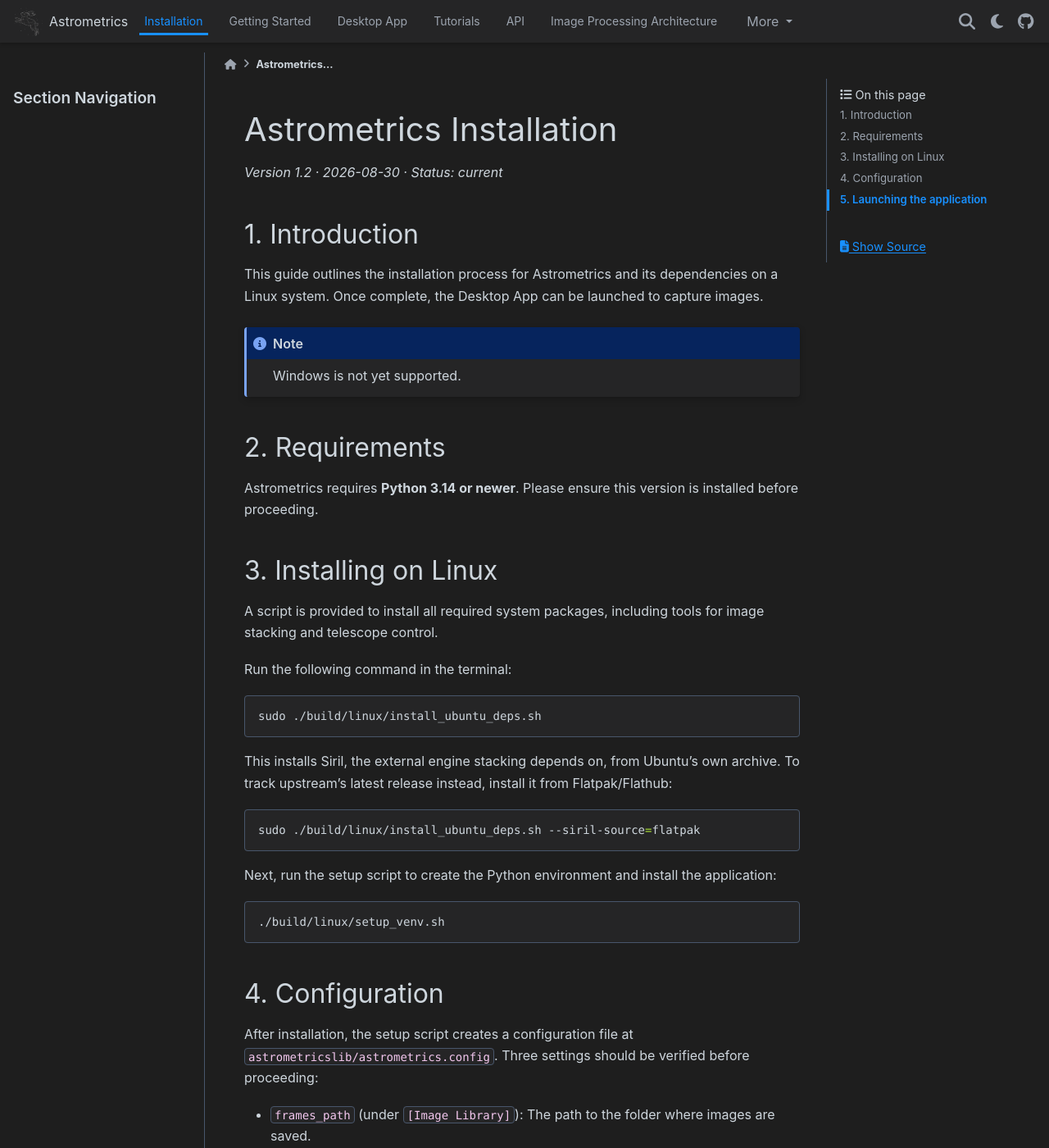
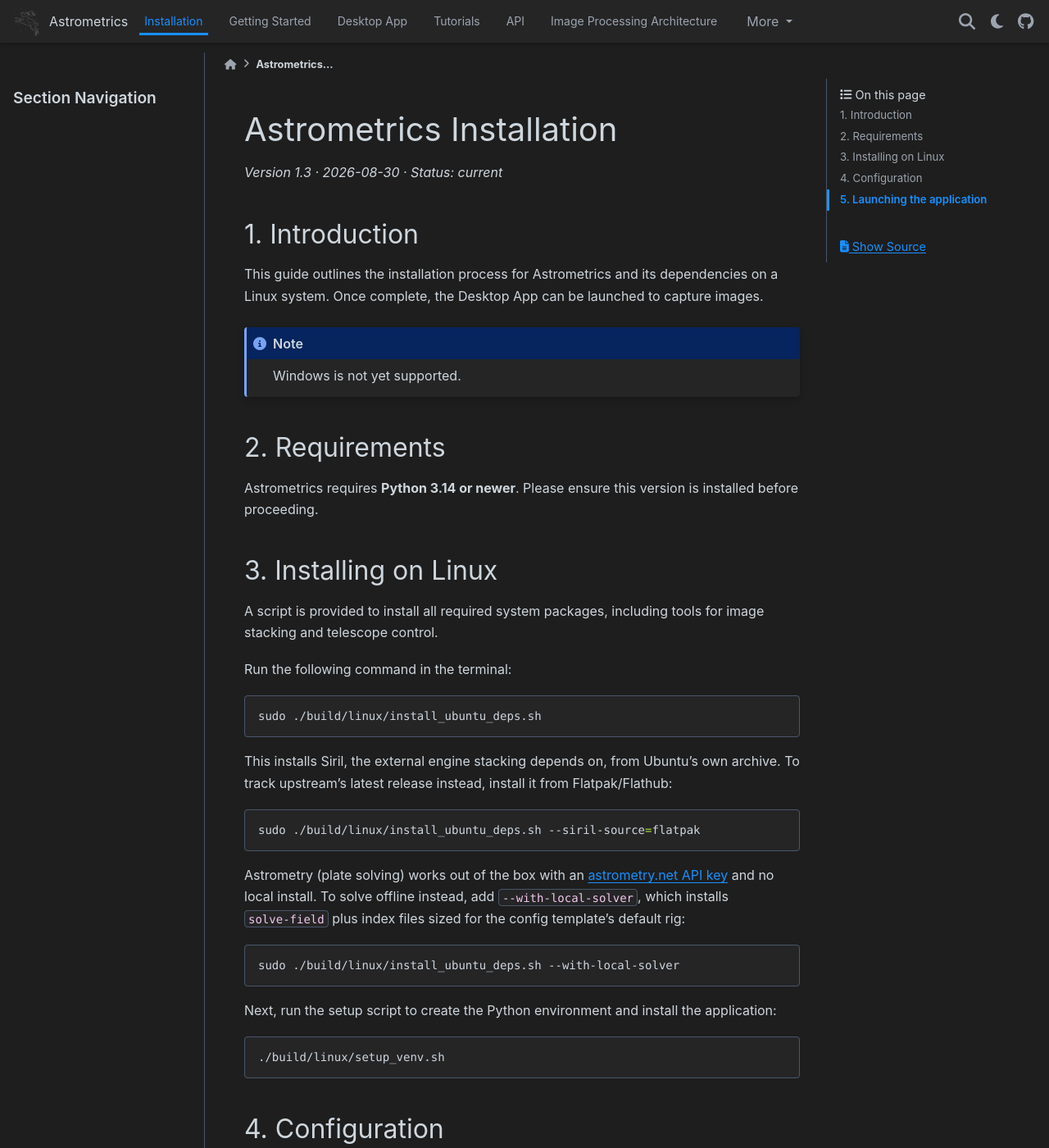
Before and after one commit to m1chae2/astrometrics, a Sphinx documentation site: the page built from documentation/Installation.md, in a window 1280 px wide and 1400 px high. Shown: the whole window at 82% size. Built offline with Sphinx 7.4.7 and the PyData theme 0.15.4, drawn with Linux system fonts in a browser that asks for light colours; pages that are not in the unit, such as notebooks, are missing from menus; some of the changed text lies outside the part shown.

Commit message:
Add --with-local-solver option to install_ubuntu_deps.sh
Off by default, since users on the online astrometry.net API don't
need any of this installed. When passed, installs astrometry.net
(solve-field) plus the Tycho-2 index files matching the config
template's default rig's field of view (~1.6 degrees) -- confirmed
working end-to-end (real WCS solve, 500 detected stars) while
verifying the astrometry pipeline against the M 13 sample data.

Also fixes the --help line range, which was off by two and printed
"set -euo pipefail" ahead of the usage text.

````diff
--- a/documentation/Installation.md
+++ b/documentation/Installation.md
@@ -1,6 +1,6 @@
 # Astrometrics Installation
 
-*Version 1.2 · 2026-08-30 · Status: current*
+*Version 1.3 · 2026-08-30 · Status: current*
 
 ## 1. Introduction
 
@@ -31,6 +31,12 @@ To track upstream's latest release instead, install it from Flatpak/Flathub:
 sudo ./build/linux/install_ubuntu_deps.sh --siril-source=flatpak
 ```
 
+Astrometry (plate solving) works out of the box with an [astrometry.net API key](https://nova.astrometry.net/api_help) and no local install. To solve offline instead, add `--with-local-solver`, which installs `solve-field` plus index files sized for the config template's default rig:
+
+```bash
+sudo ./build/linux/install_ubuntu_deps.sh --with-local-solver
+```
+
 Next, run the setup script to create the Python environment and install the application:
 
 ```bash
@@ -53,6 +59,10 @@ Stacking must run through Siril's `-cli` entry point. The plain `siril`/`flatpak
 Weighted stacking (`stack_weight = wfwhm`, the default) needs a Siril new enough to support the `stack` command's `-weight=` argument. Ubuntu's apt package does not, and stacking will fail with `Unexpected argument to stacking`. Install Siril via `--siril-source=flatpak` for a version that supports it, or blank `stack_weight` in `astrometrics.config` to stack unweighted.
 :::
 
+:::{note}
+`--with-local-solver` installs index files sized for the config template's default camera/telescope only. A different rig has a different field of view and needs different index scales -- see index files by field-of-view size at [data.astrometry.net](http://data.astrometry.net) or `apt-cache search astrometry-data`.
+:::
+
 ## 5. Launching the application
 
 To start the Astrometrics Desktop App, run:
````
Also changed, not shown: 1 other file.
